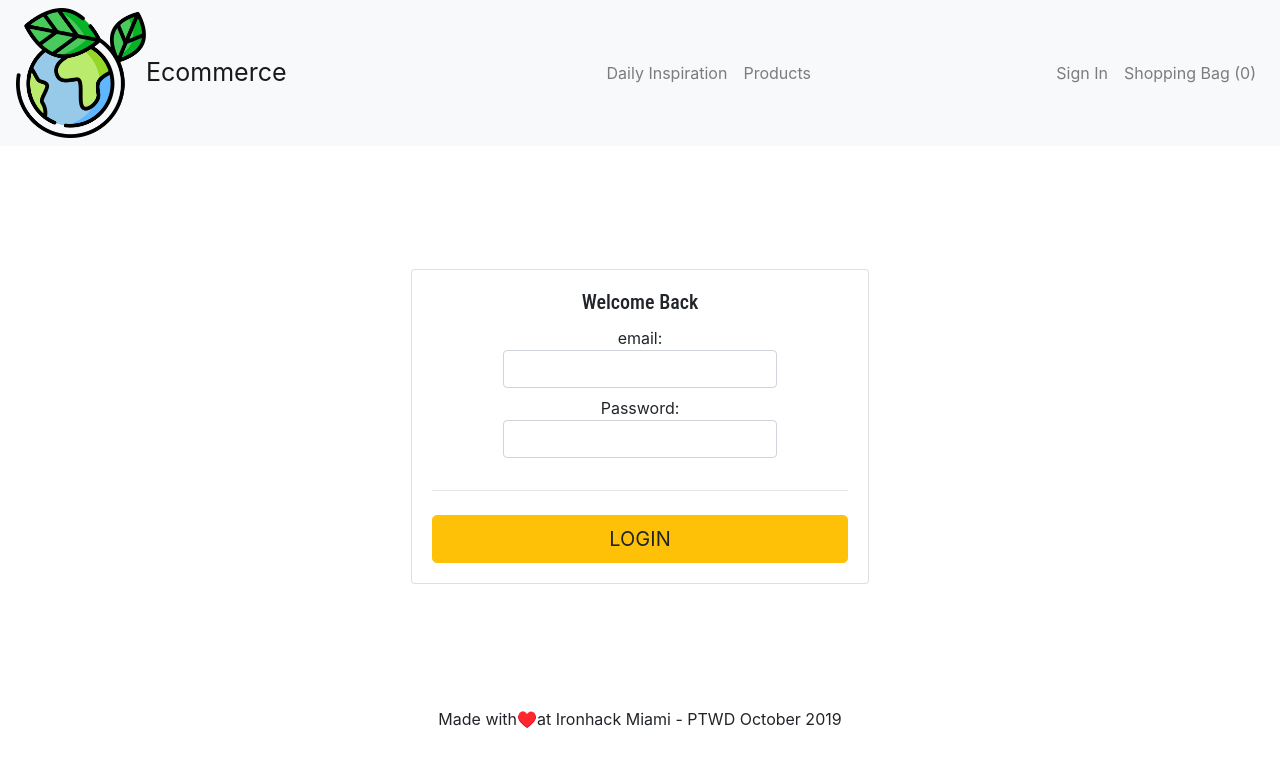
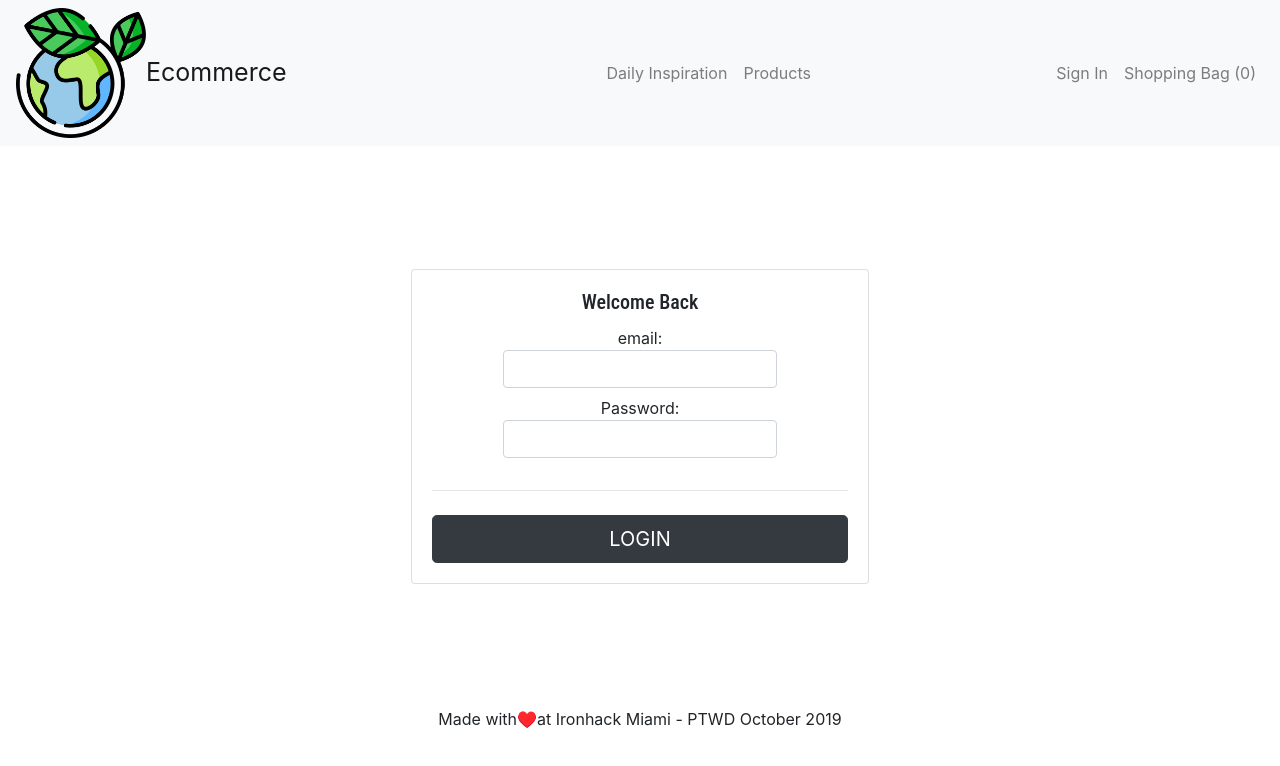
Before and after one commit to veroca88/project_3Client, a React (Create React App) app: page /login in a window 1280 px wide. Shown: the top 766 px of the page. Built offline with nearby package versions, Linux system fonts and the light colour scheme; no server answers.

Commit message:
Change color button

```diff
--- a/src/components/Authentication/Login.js
+++ b/src/components/Authentication/Login.js
@@ -18,7 +18,7 @@ function Login() {
         return (
           <>
             {isLoggedIn ? (
-              <Redirect to="/profile" />
+              <Redirect to="/" />
             ) : (
               <>
                 <div className="container">
@@ -69,7 +69,7 @@ function Login() {
                               <div className="error-message">{message}</div>
                             )}
                             <button
-                              className="btn btn-lg btn-warning btn-block text-uppercase"
+                              className="btn btn-lg btn-dark btn-block text-uppercase"
                               type="submit"
                             >
                               LogIn
--- a/src/components/Authentication/Signup.js
+++ b/src/components/Authentication/Signup.js
@@ -80,7 +80,7 @@ function Signup() {
                               <div className="error-message">{message}</div>
                             )}
                             <button
-                              className="btn btn-lg btn-warning btn-block text-uppercase"
+                              className="btn btn-lg btn-dark btn-block text-uppercase"
                               type="submit"
                             >
                               Signup
```
